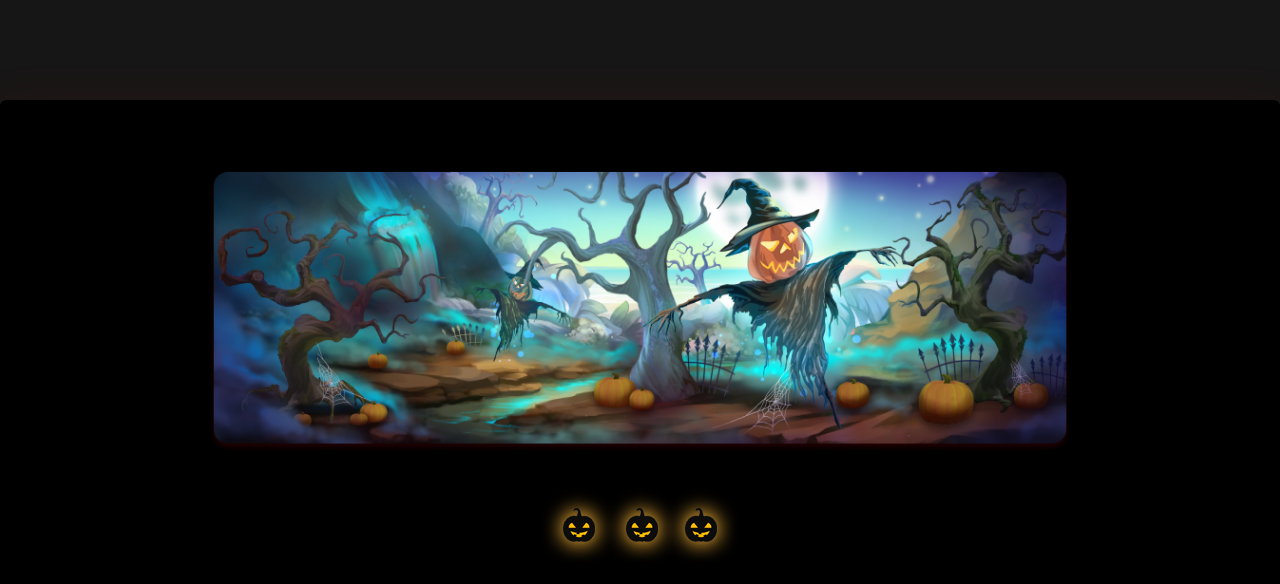
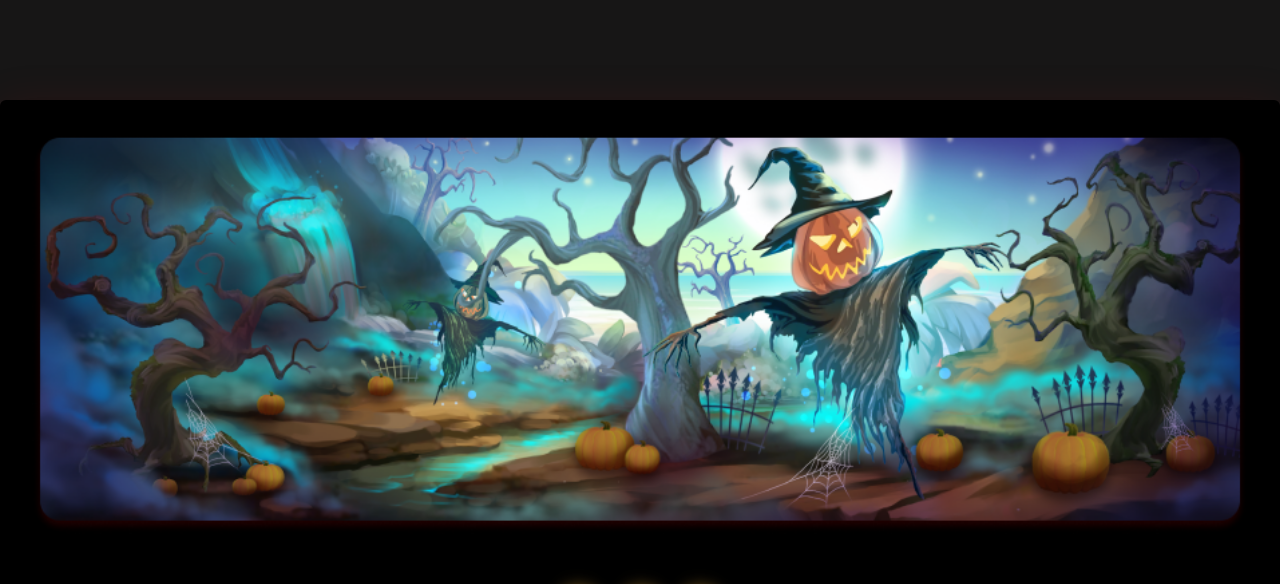
Before and after one commit to daimonti121/test-quiz, a plain HTML site: page page_0.html in a window 1280 px wide. Shown: the top 584 px of the page. Drawn offline with Linux system fonts and the light colour scheme.

Commit message:
add new colors logick 2

```diff
--- a/sass/_win.sass
+++ b/sass/_win.sass
@@ -26,7 +26,7 @@
 
 
     &__baner
-        margin-top: 35px
+        width: 100%
         img
             display: block
             width: 95%
```
Also changed, not shown: css/style.css, 1 other file.
